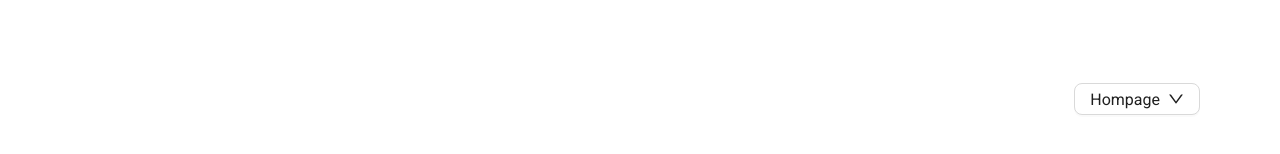
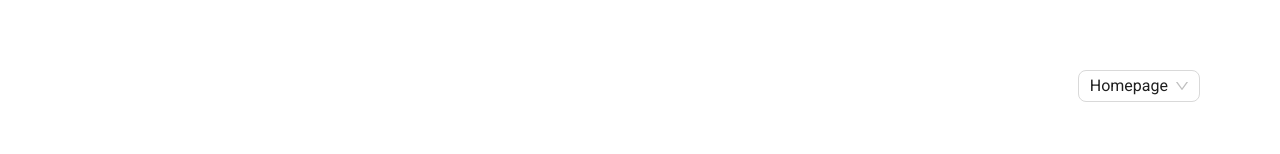
Before and after one commit to thienpa-fe/coffee-store-review, a Next.js app: page /login in a window 1280 px wide. Shown: the part 604-758 px from the top of the page. Built offline with nearby package versions, Linux system fonts and the light colour scheme.

Commit message:
[CF-27]: Edit login screen UI

```diff
--- a/package.json
+++ b/package.json
@@ -22,6 +22,7 @@
     "lodash": "^4.17.21",
     "mongoose": "^8.0.0",
     "next": "13.5.4",
+    "next-auth": "^4.24.5",
     "next-swagger-doc": "^0.4.0",
     "react": "^18",
     "react-countup": "^6.4.2",
--- a/src/components/LoginScreen/index.jsx
+++ b/src/components/LoginScreen/index.jsx
@@ -1,23 +1,21 @@
 import Image from 'next/image';
 import { LogoStyled } from '@/components/HomePage/HomePageHeaderNavbar/styles';
 import LoginScreenStyled from './styles';
-import { DownOutlined } from '@ant-design/icons';
-import { Button, Dropdown, message, Space, ConfigProvider } from 'antd';
+import { Button, ConfigProvider, Select } from 'antd';
 
-const handleMenuClick = (e) => {
-  message.info('Click on menu item.');
-};
-
-const items = [
+const selectMenu = [
   {
+    value: 'Homepage',
+    label: 'Homepage',
+  },
+  {
+    value: 'Dashboard',
     label: 'Dashboard',
-    key: '1',
   },
 ];
 
-const menuProps = {
-  items,
-  onClick: handleMenuClick,
+const handleChange = (value) => {
+  console.log(`selected ${value}`);
 };
 
 const LoginScreen = () => (
@@ -69,18 +67,13 @@ const LoginScreen = () => (
             />
           </Button>
         </div>
-        <div className="btn">
-          <Space wrap>
-            <Dropdown menu={menuProps}>
-              <Button>
-                <Space>
-                  Hompage
-                  <DownOutlined />
-                </Space>
-              </Button>
-            </Dropdown>
-          </Space>
-        </div>
+
+        <Select
+          className="select-menu"
+          defaultValue="Homepage"
+          onChange={handleChange}
+          options={selectMenu}
+        />
       </form>
     </div>
     <LogoStyled src="/images/cf-icon.png" alt="logo.png" className="icon-cf" />
--- a/src/components/LoginScreen/styles.js
+++ b/src/components/LoginScreen/styles.js
@@ -180,9 +180,10 @@ const LoginScreenStyled = styled.div`
     }
   }
 
-  .btn {
-    margin-top: 250px;
-    text-align: end;
+  .select-menu {
+    margin-top: 130px;
+    position: absolute;
+    right: 0;
     @media only screen and (max-width: 1366px) {
       margin-top: 90px;
     }
@@ -190,10 +191,6 @@ const LoginScreenStyled = styled.div`
       margin-top: 50px;
     }
   }
-  .ant-dropdown-trigger {
-    position: absolute;
-    right: 0;
-  }
 `;
 
 export default LoginScreenStyled;
```
Also changed, not shown: 2 other files (tests, documents, lock files or other folders).
